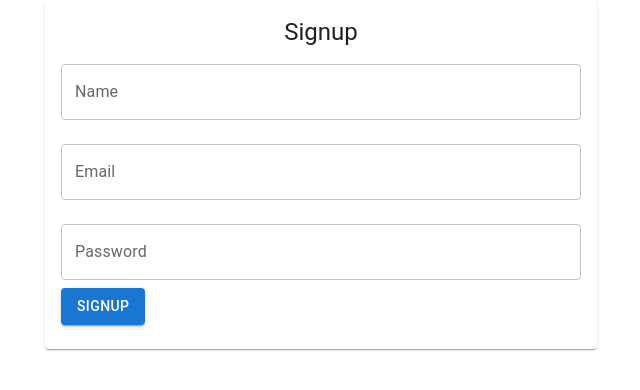
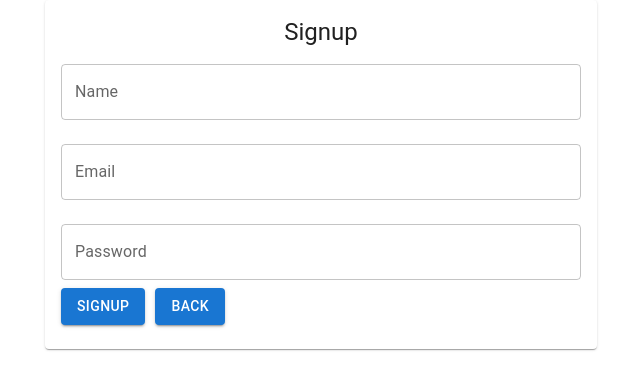
Before and after one commit to Ayuinfra/Rendering-Page, a React (Create React App) app: page / in a window 1280 px wide. Both pictures are taken after a click on the button "SIGNUP". Shown: the top 390 px of the page, without its empty margins (319-959 px from the left). Built offline with nearby package versions, Linux system fonts and the light colour scheme.

Commit message:
SignUp Form Updated

```diff
--- a/src/signup/SignUpForm.js
+++ b/src/signup/SignUpForm.js
@@ -1,5 +1,6 @@
 import React, { useState } from 'react';
 import { Button, TextField, Typography, Container, Card, CardContent } from '@mui/material';
+import {  useNavigate } from 'react-router-dom';
 
 const SignupForm = ({
   handleSignup
@@ -7,6 +8,7 @@ const SignupForm = ({
   const [name, setName] = useState('');
   const [email, setEmail] = useState('');
   const [password, setPassword] = useState('');
+  const navigate = useNavigate();
 
   const handleNameChange = (event) => {
     setName(event.target.value);
@@ -21,14 +23,23 @@ const SignupForm = ({
   };
 
   const handleSubmit = () => {
-    handleSignup();
-    clearForm();
+    if (name.trim() === '' || email.trim() === '' || password.trim() === '') {
+      alert('Please fill in all fields');
+    } else {
+      handleSignup();
+      clearForm();
+      navigate('/');
+    }
   };
 
   const clearForm = () => {
     setName('');
     setEmail('');
     setPassword('');
+  };
+
+  const handleBackClick = () => {
+    navigate('/');
   };
 
   return (
@@ -63,6 +74,9 @@ const SignupForm = ({
           <Button variant="contained" onClick={handleSubmit}>
             Signup
           </Button>
+          <Button variant="contained" sx={{ marginLeft: '10px' }} onClick={handleBackClick}>
+            Back
+          </Button>
         </CardContent>
       </Card>
     </Container>
```
